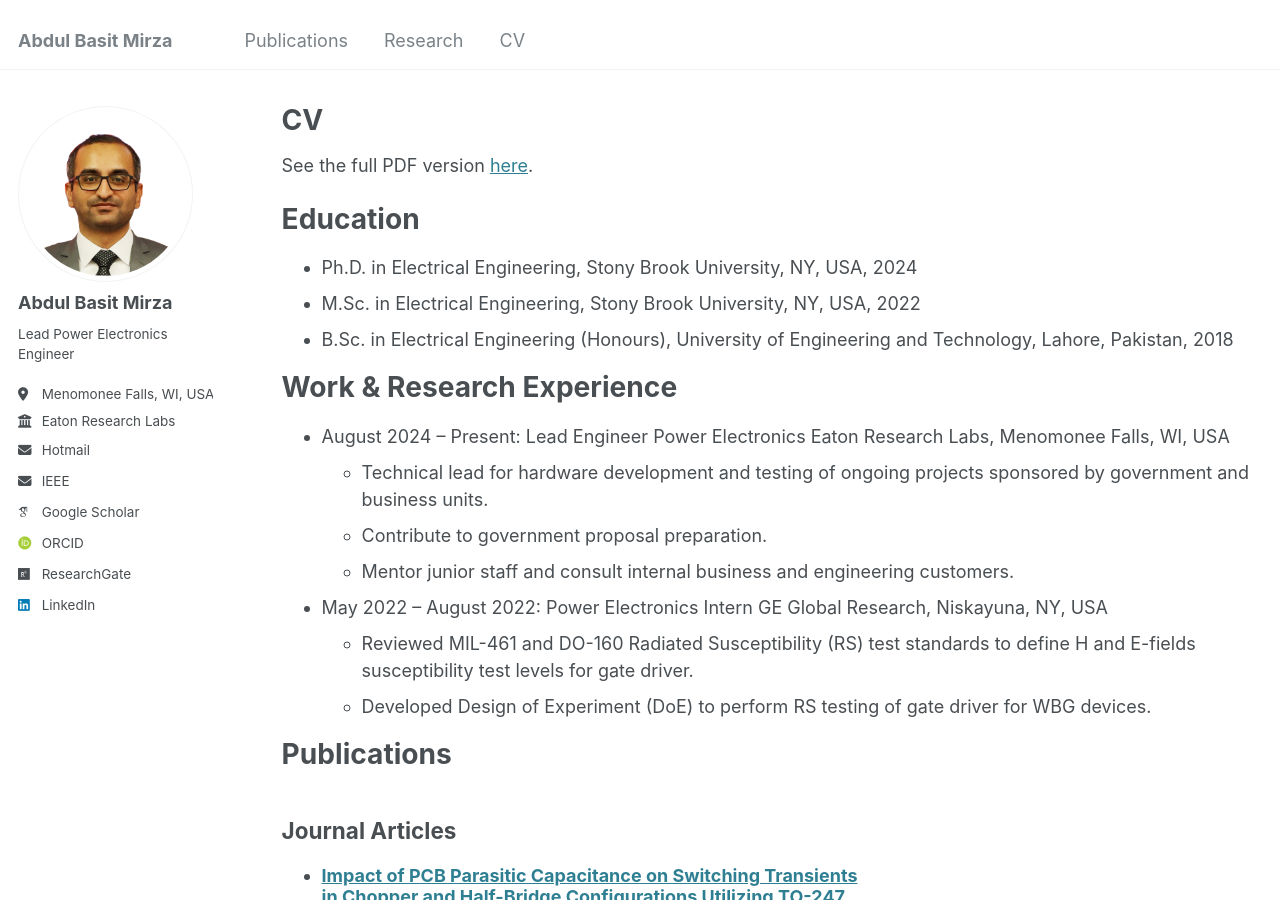
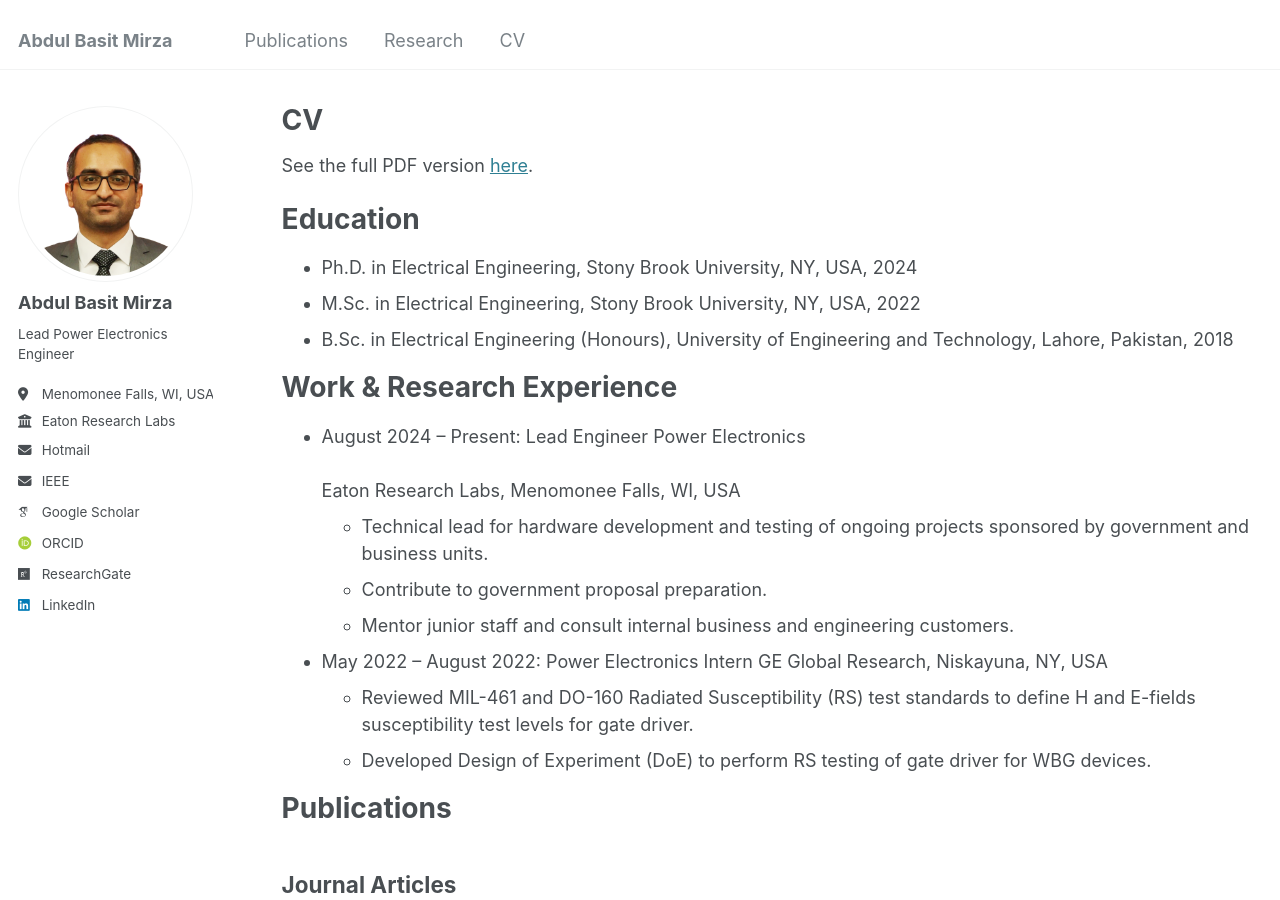
Before and after one commit to AbdulBasitMirza/abdulbasitmirza.github.io, a Jekyll site: the page built from _pages/cv.md, in a window 1280 px wide and 900 px high. Built offline with Jekyll 4.4.1, drawn with Linux system fonts in a browser that asks for light colours; some web fonts are replaced.

Commit message:
Update cv.md

```diff
--- a/_pages/cv.md
+++ b/_pages/cv.md
@@ -18,7 +18,7 @@ Education
 Work & Research Experience
 ======
 
-* August 2024 – Present: Lead Engineer Power Electronics
+* August 2024 – Present: Lead Engineer Power Electronics <br><br>
   Eaton Research Labs, Menomonee Falls, WI, USA
   * Technical lead for hardware development and testing of ongoing projects sponsored by government and business units.
   * Contribute to government proposal preparation.
```
